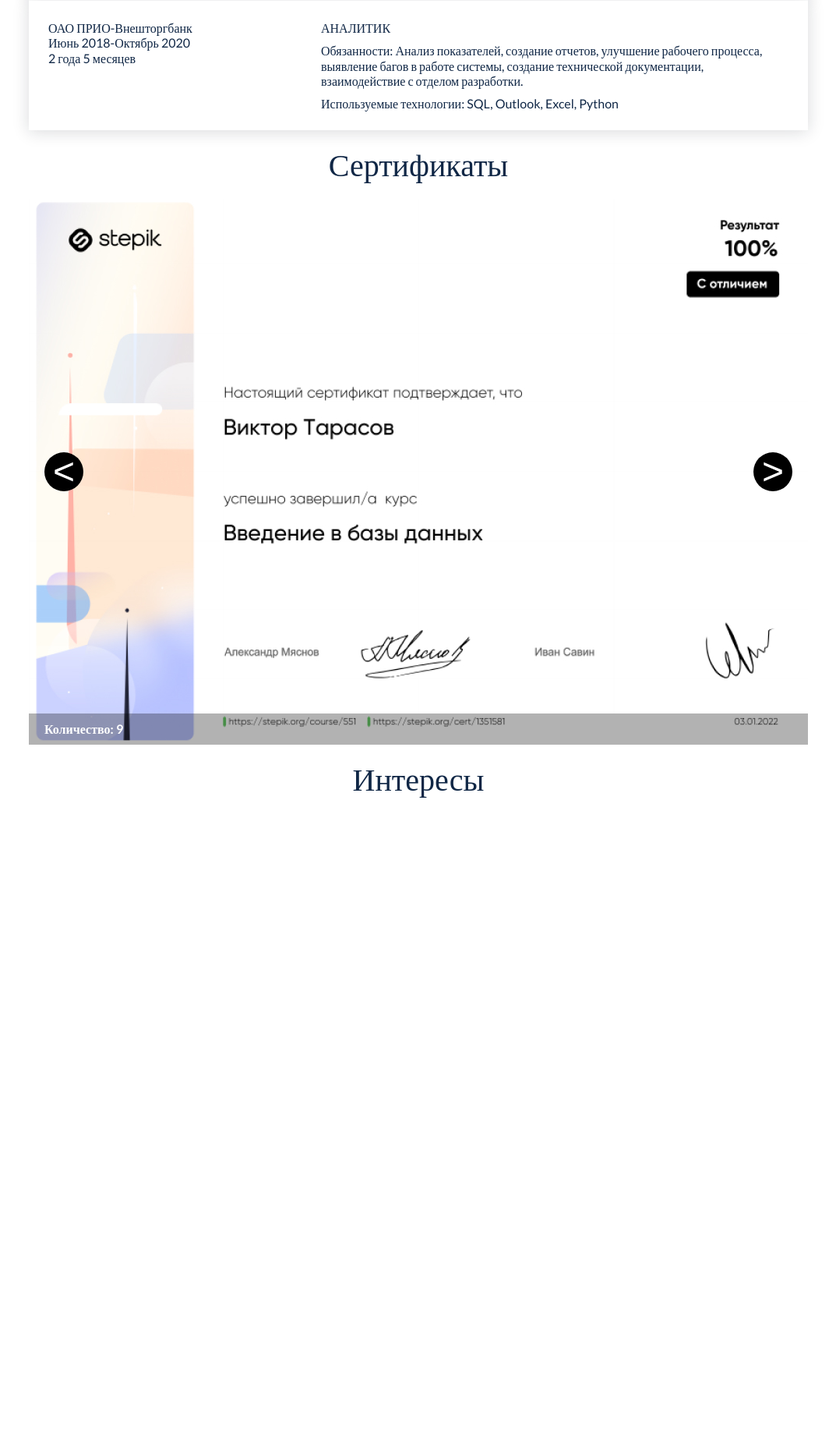
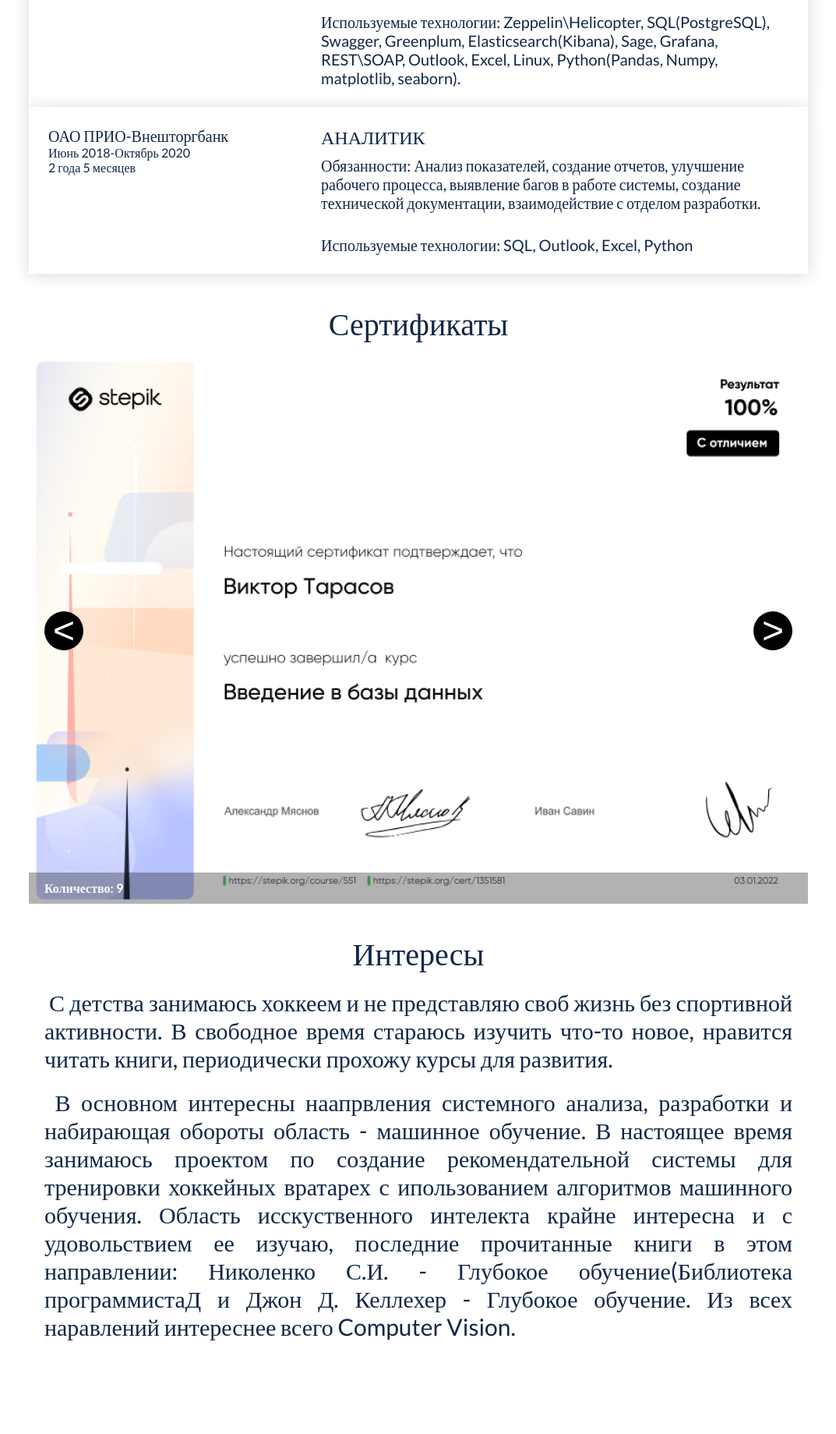
Before and after one commit to Victor101020/my_site, a Django app: template app/templates/About.html in a window 1280 px wide. Shown: the part 882-2721 px from the top of the page at 78% size, without its empty margins (103-1176 px from the left). Before the commit the page ends 1905 px from the top, so only its background shows below. Run offline with Django 4.2, Linux system fonts and the light colour scheme; the template is opened without the code that fills it, so the values that code supplies are empty.

Commit message:
Отредактировал информацию на страницах about, CV, index

```diff
--- a/app/templates/About.html
+++ b/app/templates/About.html
@@ -40,7 +40,7 @@
         </div>
     </header>
 
-    <main class="main">
+    <main  class="main">
         <section class="intro">
             <div class="about_wrapper">
                 <div class="block_about_me">
@@ -53,32 +53,35 @@
                         <h2 style="font-size: 28px; margin-bottom: 5px;">Окончил Рязанский государственный радиотехнический университет им. В.Ф. Уткина (РГРТУ) в 2018г.(бакалавриат), после поступил в магистратуру и в 2020г. получил диплом с отличием</h2>
                     </div>
                 </div>
-                <h2 style="font-size: 40px; margin: 20px; text-align: center;">Карьерный путь </h2>
+                <h2 style="font-size: 40px; margin: 20px; text-align: center; margin-top: 40px;">Карьерный путь </h2>
                 <div style="background: white;box-shadow: 0px 2px 20px rgba(21, 24, 36, 0.15993);" class="block_about_first_work">
                     <div>
-                        <h2>Тинькофф Банк</h2>
-                        <h3>Октябрь 2020 - н. вр.</h3>
+                        <h2 style=" font-size: 20px">Тинькофф Банк</h2>
+                        <h3 style=" font-size: 16px">Октябрь 2020 - н. вр.</h3>
                     </div>
                     <div>
-                        <p style="padding-bottom: 10px">АНАЛИТИК</p>
-                        Обязанности: Выявление багов в системе, создание ТЗ на доработку, оптимизация паказателей работы группы, создание технической документации, создание новых инцидентов, обработка обращений пользователей, сбор требований на создание новго функционала, постановка задач на создание нового функционала, взаимодействие в отделами разработки.<br>
-                        <p style="padding-top: 10px">Используемые технологии: Zeppelin\Helicopter, SQL(PostgreSQL), Swagger, Greenplum, Elasticsearch(Kibana), Sage, Grafana, REST\SOAP, Outlook, Excel, Linux, Python(Pandas, Numpy, matplotlib, seaborn).</p>
+                        <p style="padding-bottom: 10px; font-size: 24px">АНАЛИТИК</p>
+                        <p style="padding-bottom: 10px; font-size: 20px">Обязанности: Выявление багов в системе, создание ТЗ на доработку, оптимизация паказателей работы группы,
+                            создание технической документации, создание новых инцидентов, обработка обращений пользователей,
+                            сбор требований на создание новго функционала, постановка задач на создание нового функционала, взаимодействие в отделами разработки.</p><br>
+                        <p style=" font-size: 20px">Используемые технологии: Zeppelin\Helicopter, SQL(PostgreSQL), Swagger, Greenplum, Elasticsearch(Kibana), Sage, Grafana, REST\SOAP, Outlook, Excel, Linux, Python(Pandas, Numpy, matplotlib, seaborn).</p>
                     </div>
                 </div>
                 <div style="background: white; box-shadow: 0px 2px 20px rgba(21, 24, 36, 0.15993);" class="block_about_first_work">
                     <div>
-                        <h2>ОАО ПРИО-Внешторгбанк </h2>
-                        <h3>Июнь 2018-Октябрь 2020</h3>
-                        <h4>2 года 5 месяцев</h4>
+                        <h2 style=" font-size: 20px">ОАО ПРИО-Внешторгбанк </h2>
+                        <h3 style=" font-size: 16px">Июнь 2018-Октябрь 2020</h3>
+                        <h4 style=" font-size: 16px" >2 года 5 месяцев</h4>
                     </div>
                     <div>
-                        <p style="padding-bottom: 10px">АНАЛИТИК</p>
-                        Обязанности: Анализ показателей, создание отчетов, улучшение рабочего процесса, выявление багов  в работе системы, создание технической документации, взаимодействие с отделом разработки.<br>
-                        <p style="padding-top: 10px">Используемые технологии: SQL, Outlook, Excel, Python</p>
+                        <p style="padding-bottom: 10px; font-size: 24px">АНАЛИТИК</p>
+                        <p style="padding-bottom: 10px; font-size: 20px">Обязанности: Анализ показателей, создание отчетов, улучшение рабочего процесса, выявление багов  в работе системы,
+                            создание технической документации, взаимодействие с отделом разработки.</p><br>
+                        <p style=" font-size: 20px">Используемые технологии: SQL, Outlook, Excel, Python</p>
                     </div>
                 </div>
                 <div>
-                    <h2 style="font-size: 40px; margin: 20px; text-align: center;">Сертификаты</h2>
+                    <h2 style="font-size: 40px; margin: 20px; text-align: center; margin-top: 40px;">Сертификаты</h2>
                     <div class="banner">
                         <div class="slider">
                             <div class="slider-line">
@@ -99,10 +102,17 @@
                             <div class="title">
                                 Количество: 9
                             </div>
-
                         </div>
                     </div>
-                    <h2 style="font-size: 40px; margin: 20px; text-align: center;">Интересы</h2>
+                    <h2 style="font-size: 40px; margin: 20px; margin-top: 40px; text-align: center;">Интересы</h2>
+                    <p style="font-size: 30px; margin: 20px; text-align: justify; " >
+                        &nbspС детства занимаюсь хоккеем  и не представляю своб жизнь без спортивной активности.
+                        В свободное время стараюсь изучить что-то новое, нравится читать книги, периодически прохожу курсы для развития.</p>
+                    <p style="font-size: 30px; margin: 20px; text-align: justify;">
+                        &nbspВ основном интересны наапрвления системного анализа, разработки и набирающая обороты область - машинное обучение.
+                        В настоящее время занимаюсь проектом по создание рекомендательной системы для тренировки хоккейных вратарех с ипользованием алгоритмов машинного обучения.
+                        Область исскуственного интелекта крайне интересна и с удовольствием ее изучаю, последние прочитанные книги в этом направлении: Николенко С.И. -  Глубокое обучение(Библиотека программистаД и Джон Д. Келлехер - Глубокое обучение.
+                        Из всех наравлений интереснее всего Computer Vision.</p><br/><br/><br/><br/><br/><br/><br/>
                 </div>
             </div>
         </section>
--- a/app/templates/css/style.css
+++ b/app/templates/css/style.css
@@ -789,4 +789,5 @@
 
 /* banner style */
 
+
 /* page about styles end */
```
Also changed, not shown: app/templates/CV.html (+0 -25 lines), app/templates/index.html (+2 -24 lines).
